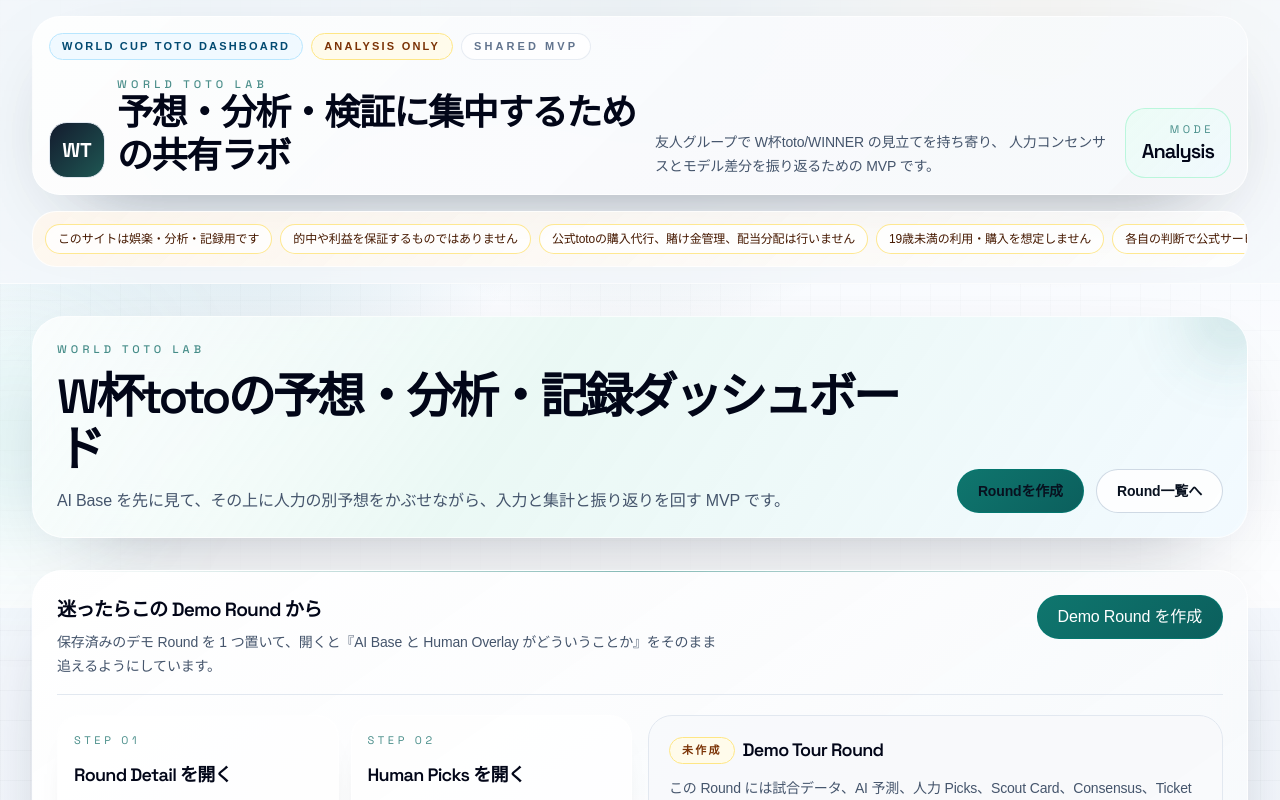
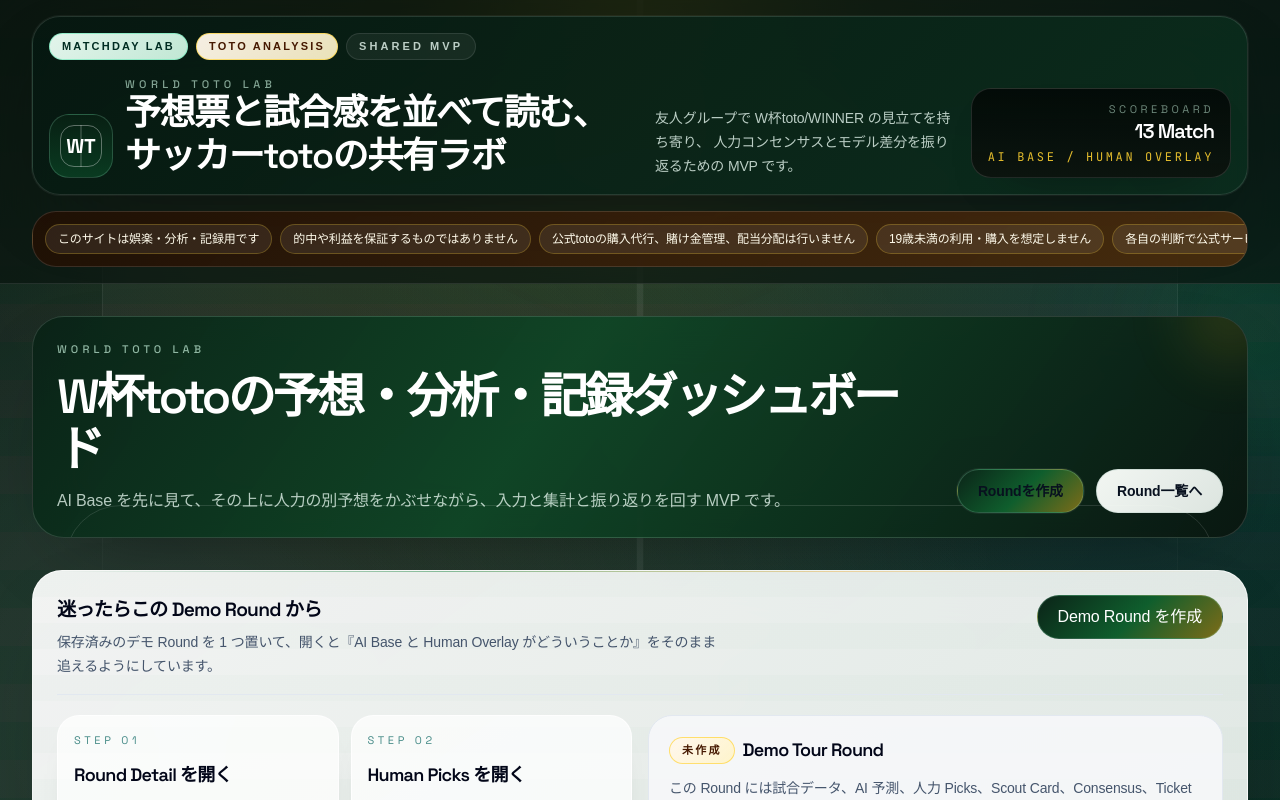
Before and after one commit to QuietBriony/world-toto-lab, a Next.js app: page / in a window 1280 px wide. Shown: the top 800 px of the page. Built offline with nearby package versions, Linux system fonts and the light colour scheme; no server answers; the database is empty.

Commit message:
Bring the UI closer to a football toto look

```diff
--- a/src/app/globals.css
+++ b/src/app/globals.css
@@ -1,19 +1,19 @@
 @import "tailwindcss";
 
 :root {
-  --background: #edf2f7;
-  --background-muted: #e6edf5;
-  --surface: rgba(255, 255, 255, 0.9);
+  --background: #081810;
+  --background-muted: #10251b;
+  --surface: rgba(251, 255, 252, 0.9);
   --surface-strong: rgba(255, 255, 255, 0.98);
   --foreground: #08111f;
-  --muted-foreground: #5f6f83;
-  --line: rgba(98, 115, 138, 0.18);
-  --accent: #0f766e;
-  --accent-strong: #115e59;
-  --positive: #16a34a;
-  --warning: #c87a10;
+  --muted-foreground: #5d6f66;
+  --line: rgba(173, 214, 192, 0.18);
+  --accent: #16803f;
+  --accent-strong: #0f5e2d;
+  --positive: #15803d;
+  --warning: #d97706;
   --danger: #e11d48;
-  --draw: #4f46e5;
+  --draw: #2563eb;
 }
 
 @theme inline {
@@ -40,7 +40,9 @@
 }
 
 html {
-  background: linear-gradient(180deg, #f8fafc 0%, #edf2f7 44%, #e4ebf2 100%);
+  background:
+    radial-gradient(circle at top, rgba(250, 204, 21, 0.08), transparent 18%),
+    linear-gradient(180deg, #07140d 0%, #0c281b 22%, #0d341f 48%, #0a2116 100%);
   scroll-behavior: smooth;
 }
 
@@ -86,15 +88,33 @@ textarea {
 }
 
 ::selection {
-  background: rgba(15, 118, 110, 0.22);
-  color: white;
+  background: rgba(245, 158, 11, 0.32);
+  color: #081810;
 }
 
 .metric-grid {
   background-image:
-    linear-gradient(rgba(15, 23, 42, 0.05) 1px, transparent 1px),
-    linear-gradient(90deg, rgba(15, 23, 42, 0.05) 1px, transparent 1px);
-  background-size: 22px 22px;
+    radial-gradient(circle at center, transparent 0, transparent 19%, rgba(255, 255, 255, 0.1) 19.6%, rgba(255, 255, 255, 0.1) 20.3%, transparent 20.8%),
+    linear-gradient(90deg, transparent 49.7%, rgba(255, 255, 255, 0.12) 49.8%, rgba(255, 255, 255, 0.12) 50.2%, transparent 50.3%),
+    linear-gradient(0deg, transparent 49.7%, rgba(255, 255, 255, 0.08) 49.8%, rgba(255, 255, 255, 0.08) 50.2%, transparent 50.3%);
+  background-size: 240px 240px, 80px 80px, 80px 80px;
+}
+
+.pitch-stripes {
+  background-image: repeating-linear-gradient(
+    180deg,
+    rgba(255, 255, 255, 0.04) 0,
+    rgba(255, 255, 255, 0.04) 32px,
+    rgba(0, 0, 0, 0.04) 32px,
+    rgba(0, 0, 0, 0.04) 64px
+  );
+}
+
+.scoreboard-glow {
+  box-shadow:
+    0 0 0 1px rgba(255, 255, 255, 0.06),
+    0 24px 64px -40px rgba(0, 0, 0, 0.72),
+    0 0 24px rgba(250, 204, 21, 0.08);
 }
 
 .no-scrollbar {
--- a/src/app/layout.tsx
+++ b/src/app/layout.tsx
@@ -41,49 +41,56 @@ export default function RootLayout({
       lang="ja"
       className={cx("h-full antialiased", displayFont.variable, monoFont.variable)}
     >
-      <body className="min-h-full">
+      <body className="min-h-full bg-[#081810]">
         <div className="relative isolate flex min-h-screen flex-col overflow-hidden">
-          <div className="pointer-events-none absolute inset-0 -z-20 bg-[linear-gradient(180deg,rgba(247,250,255,0.96),rgba(233,239,246,0.96))]" />
-          <div className="pointer-events-none absolute inset-0 -z-10 bg-[linear-gradient(rgba(15,23,42,0.04)_1px,transparent_1px),linear-gradient(90deg,rgba(15,23,42,0.04)_1px,transparent_1px)] bg-[size:30px_30px] [mask-image:linear-gradient(180deg,rgba(0,0,0,0.72),transparent_88%)]" />
-          <div className="pointer-events-none absolute inset-x-0 top-0 -z-10 h-[38rem] bg-[radial-gradient(circle_at_top,rgba(19,78,74,0.22),transparent_38%),radial-gradient(circle_at_18%_20%,rgba(14,116,144,0.18),transparent_28%),radial-gradient(circle_at_82%_0%,rgba(245,158,11,0.22),transparent_24%),linear-gradient(180deg,rgba(255,255,255,0),rgba(255,255,255,0.78))]" />
-          <div className="pointer-events-none absolute right-[-10rem] top-[-8rem] -z-10 h-[24rem] w-[24rem] rounded-full border border-white/50 bg-[radial-gradient(circle,rgba(255,255,255,0.55),rgba(255,255,255,0.02)_68%)] blur-2xl" />
-          <div className="pointer-events-none absolute left-[-8rem] top-[18rem] -z-10 h-[18rem] w-[18rem] rounded-full bg-[radial-gradient(circle,rgba(20,184,166,0.16),rgba(20,184,166,0.02)_72%)] blur-3xl" />
-          <header className="sticky top-0 z-50 border-b border-white/60 bg-[rgba(245,248,252,0.82)] backdrop-blur-2xl">
+          <div className="pointer-events-none absolute inset-0 -z-30 bg-[linear-gradient(180deg,#07130d_0%,#0a2116_18%,#0d321f_45%,#0b261a_100%)]" />
+          <div className="pointer-events-none absolute inset-0 -z-20 bg-[repeating-linear-gradient(180deg,rgba(255,255,255,0.02)_0px,rgba(255,255,255,0.02)_38px,rgba(3,53,34,0.18)_38px,rgba(3,53,34,0.18)_76px)]" />
+          <div className="pointer-events-none absolute inset-0 -z-20 bg-[radial-gradient(circle_at_top,rgba(250,204,21,0.12),transparent_18%),radial-gradient(circle_at_15%_18%,rgba(255,255,255,0.12),transparent_24%),radial-gradient(circle_at_85%_10%,rgba(56,189,248,0.12),transparent_20%)]" />
+          <div className="pointer-events-none absolute inset-0 -z-10 bg-[radial-gradient(circle_at_center,transparent_0%,transparent_16%,rgba(255,255,255,0.08)_16.4%,rgba(255,255,255,0.08)_16.9%,transparent_17.2%),linear-gradient(90deg,transparent_49.7%,rgba(255,255,255,0.12)_49.8%,rgba(255,255,255,0.12)_50.2%,transparent_50.3%)] opacity-55" />
+          <div className="pointer-events-none absolute inset-x-[8%] top-[8rem] -z-10 h-[40rem] rounded-[52px] border border-white/10 bg-[linear-gradient(180deg,rgba(255,255,255,0.06),rgba(255,255,255,0.01))] [mask-image:linear-gradient(180deg,rgba(0,0,0,0.9),transparent_92%)]" />
+          <div className="pointer-events-none absolute left-1/2 top-[-10rem] -z-10 h-[26rem] w-[26rem] -translate-x-1/2 rounded-full bg-[radial-gradient(circle,rgba(250,204,21,0.18),rgba(250,204,21,0.03)_55%,transparent_70%)] blur-3xl" />
+          <div className="pointer-events-none absolute right-[-8rem] top-[12rem] -z-10 h-[18rem] w-[18rem] rounded-full bg-[radial-gradient(circle,rgba(34,197,94,0.2),rgba(34,197,94,0.02)_68%)] blur-3xl" />
+          <header className="sticky top-0 z-50 border-b border-white/10 bg-[rgba(7,19,13,0.62)] backdrop-blur-2xl">
             <div className="mx-auto flex w-full max-w-7xl flex-col gap-4 px-4 py-4 sm:px-6 lg:px-8">
-              <div className="flex flex-col gap-4 rounded-[28px] border border-white/70 bg-[linear-gradient(135deg,rgba(255,255,255,0.86),rgba(245,247,250,0.88))] px-4 py-4 shadow-[0_30px_90px_-48px_rgba(15,23,42,0.55)] lg:flex-row lg:items-end lg:justify-between">
+              <div className="flex flex-col gap-4 rounded-[28px] border border-white/12 bg-[linear-gradient(135deg,rgba(6,24,16,0.88),rgba(12,48,31,0.86))] px-4 py-4 shadow-[0_30px_90px_-48px_rgba(0,0,0,0.7)] ring-1 ring-white/5 lg:flex-row lg:items-end lg:justify-between">
                 <div className="space-y-4">
                   <div className="flex flex-wrap items-center gap-2">
-                    <Badge tone="sky">World Cup Toto Dashboard</Badge>
-                    <Badge tone="amber">Analysis Only</Badge>
-                    <span className="inline-flex items-center gap-2 rounded-full border border-slate-200/80 bg-white/70 px-3 py-1 text-[11px] font-semibold uppercase tracking-[0.28em] text-slate-500">
+                    <Badge tone="teal">Matchday Lab</Badge>
+                    <Badge tone="amber">Toto Analysis</Badge>
+                    <span className="inline-flex items-center gap-2 rounded-full border border-white/10 bg-white/6 px-3 py-1 text-[11px] font-semibold uppercase tracking-[0.28em] text-emerald-50/78">
                       Shared MVP
                     </span>
                   </div>
                   <div className="grid gap-3 lg:grid-cols-[auto_1fr] lg:items-end">
-                    <div className="flex h-14 w-14 items-center justify-center rounded-[18px] border border-slate-200 bg-[linear-gradient(135deg,rgba(15,23,42,0.98),rgba(19,78,74,0.95))] font-display text-xl font-bold text-white shadow-[0_24px_70px_-38px_rgba(15,23,42,0.9)]">
-                      WT
+                    <div className="relative flex h-16 w-16 items-center justify-center overflow-hidden rounded-[20px] border border-emerald-200/20 bg-[linear-gradient(180deg,rgba(8,32,20,0.95),rgba(10,60,34,0.96))] font-display text-xl font-bold text-white shadow-[0_24px_70px_-38px_rgba(0,0,0,0.9)] before:absolute before:inset-[10px] before:rounded-[14px] before:border before:border-white/35 before:content-[''] after:absolute after:left-1/2 after:top-[10px] after:h-[calc(100%-20px)] after:w-px after:-translate-x-1/2 after:bg-white/30 after:content-['']">
+                      <span className="relative z-10">WT</span>
                     </div>
                     <div>
-                      <p className="font-display text-[11px] font-medium uppercase tracking-[0.4em] text-teal-800/70">
-                      World Toto Lab
+                      <p className="font-display text-[11px] font-medium uppercase tracking-[0.4em] text-emerald-100/62">
+                        World Toto Lab
                       </p>
-                      <h1 className="max-w-3xl text-2xl font-semibold tracking-[-0.04em] text-slate-950 sm:text-3xl lg:text-[2.25rem]">
-                        予想・分析・検証に集中するための共有ラボ
+                      <h1 className="max-w-3xl text-2xl font-semibold tracking-[-0.04em] text-white sm:text-3xl lg:text-[2.25rem]">
+                        予想票と試合感を並べて読む、
+                        <br className="hidden sm:block" />
+                        サッカーtotoの共有ラボ
                       </h1>
                     </div>
                   </div>
                 </div>
                 <div className="grid gap-3 lg:max-w-xl lg:grid-cols-[1fr_auto] lg:items-end">
-                  <p className="text-sm leading-6 text-slate-600">
+                  <p className="text-sm leading-6 text-emerald-50/78">
                     友人グループで W杯toto/WINNER の見立てを持ち寄り、
                     人力コンセンサスとモデル差分を振り返るための MVP です。
                   </p>
-                  <div className="rounded-[20px] border border-emerald-200/70 bg-[linear-gradient(135deg,rgba(236,253,245,0.92),rgba(240,249,255,0.88))] px-4 py-3 text-right shadow-[0_20px_50px_-36px_rgba(13,148,136,0.55)]">
-                    <div className="font-display text-[11px] uppercase tracking-[0.32em] text-teal-800/70">
-                      Mode
+                  <div className="rounded-[20px] border border-white/12 bg-[linear-gradient(180deg,rgba(2,8,6,0.88),rgba(12,19,14,0.94))] px-4 py-3 text-right shadow-[0_20px_50px_-36px_rgba(0,0,0,0.8)]">
+                    <div className="font-display text-[11px] uppercase tracking-[0.32em] text-emerald-100/52">
+                      Scoreboard
                     </div>
-                    <div className="font-display text-xl font-semibold tracking-[-0.05em] text-slate-950">
-                      Analysis
+                    <div className="font-display text-xl font-semibold tracking-[-0.05em] text-white">
+                      13 Match
+                    </div>
+                    <div className="mt-1 font-mono text-xs uppercase tracking-[0.22em] text-amber-300/88">
+                      AI Base / Human Overlay
                     </div>
                   </div>
                 </div>
@@ -91,15 +98,15 @@ export default function RootLayout({
 
               <div
                 className={cx(
-                  "overflow-x-auto rounded-[24px] border border-white/80 bg-[linear-gradient(135deg,rgba(255,247,237,0.9),rgba(255,255,255,0.72))] px-3 py-3",
-                  "shadow-[0_24px_80px_-40px_rgba(15,23,42,0.35)]",
+                  "overflow-x-auto rounded-[24px] border border-white/12 bg-[linear-gradient(135deg,rgba(33,15,4,0.88),rgba(87,48,12,0.78))] px-3 py-3",
+                  "shadow-[0_24px_80px_-40px_rgba(0,0,0,0.55)]",
                 )}
               >
                 <div className="flex min-w-max gap-2">
                   {complianceNotes.map((note) => (
                     <span
                       key={note}
-                      className="inline-flex items-center rounded-full border border-amber-200/90 bg-white/78 px-3 py-1.5 text-xs font-medium text-amber-950 shadow-[0_10px_24px_-22px_rgba(180,83,9,0.8)]"
+                      className="inline-flex items-center rounded-full border border-amber-300/25 bg-white/8 px-3 py-1.5 text-xs font-medium text-amber-50 shadow-[0_10px_24px_-22px_rgba(120,53,15,0.95)]"
                     >
                       {note}
                     </span>
@@ -113,18 +120,18 @@ export default function RootLayout({
             <div className="flex flex-1 flex-col gap-6">{children}</div>
           </main>
 
-          <footer className="border-t border-white/60 bg-[#f7fbff]/88">
+          <footer className="border-t border-white/10 bg-[rgba(5,16,11,0.88)]">
             <div className="mx-auto flex w-full max-w-7xl flex-col gap-3 px-4 py-5 text-sm text-slate-600 sm:px-6 lg:px-8">
-              <div className="flex flex-col gap-4 rounded-[26px] border border-white/70 bg-[linear-gradient(135deg,rgba(255,255,255,0.82),rgba(243,246,249,0.84))] px-5 py-4 shadow-[0_24px_80px_-46px_rgba(15,23,42,0.45)] sm:flex-row sm:items-start sm:justify-between">
+              <div className="flex flex-col gap-4 rounded-[26px] border border-white/12 bg-[linear-gradient(135deg,rgba(6,24,16,0.84),rgba(15,40,29,0.86))] px-5 py-4 shadow-[0_24px_80px_-46px_rgba(0,0,0,0.6)] sm:flex-row sm:items-start sm:justify-between">
                 <div>
-                  <div className="font-display text-[11px] uppercase tracking-[0.38em] text-slate-500">
+                  <div className="font-display text-[11px] uppercase tracking-[0.38em] text-emerald-100/52">
                     Shared Usage Notice
                   </div>
-                  <p className="mt-2 max-w-2xl leading-6">
+                  <p className="mt-2 max-w-2xl leading-6 text-emerald-50/74">
                     このアプリは公式サービスの代替ではなく、分析・投票・記録・振り返りのための共有 UI です。
                   </p>
                 </div>
-                <p className="max-w-xl text-slate-500">
+                <p className="max-w-xl text-emerald-50/56">
                   購入や利用は各自の責任で行い、金銭の受け渡し・代理購入・配当分配・精算は扱いません。
                 </p>
               </div>
--- a/src/components/ui.tsx
+++ b/src/components/ui.tsx
@@ -39,16 +39,16 @@ export function cx(...inputs: ClassValue[]) {
 }
 
 export const buttonClassName =
-  "inline-flex h-11 items-center justify-center rounded-full border border-teal-700/80 bg-[linear-gradient(135deg,#0f766e,#0b5f5d)] px-5 text-sm font-semibold text-white shadow-[0_18px_38px_-24px_rgba(15,118,110,0.85)] hover:-translate-y-0.5 hover:shadow-[0_28px_56px_-26px_rgba(15,118,110,0.75)] focus-visible:outline-none focus-visible:ring-4 focus-visible:ring-teal-500/25 disabled:cursor-not-allowed disabled:opacity-50";
+  "inline-flex h-11 items-center justify-center rounded-full border border-emerald-200/22 bg-[linear-gradient(135deg,#0b2418,#0f5e2d_52%,#d97706_140%)] px-5 text-sm font-semibold text-white shadow-[0_22px_40px_-24px_rgba(0,0,0,0.7)] ring-1 ring-white/6 hover:-translate-y-0.5 hover:shadow-[0_30px_56px_-24px_rgba(0,0,0,0.76)] focus-visible:outline-none focus-visible:ring-4 focus-visible:ring-emerald-400/20 disabled:cursor-not-allowed disabled:opacity-50";
 
 export const secondaryButtonClassName =
-  "inline-flex h-11 items-center justify-center rounded-full border border-slate-300/90 bg-white/88 px-5 text-sm font-semibold text-slate-800 shadow-[0_18px_38px_-28px_rgba(15,23,42,0.55)] hover:-translate-y-0.5 hover:border-teal-300 hover:bg-white focus-visible:outline-none focus-visible:ring-4 focus-visible:ring-teal-500/15 disabled:cursor-not-allowed disabled:opacity-50";
+  "inline-flex h-11 items-center justify-center rounded-full border border-emerald-900/10 bg-[linear-gradient(135deg,rgba(252,255,252,0.96),rgba(239,247,241,0.92))] px-5 text-sm font-semibold text-slate-800 shadow-[0_18px_38px_-28px_rgba(0,0,0,0.35)] hover:-translate-y-0.5 hover:border-emerald-300/70 hover:bg-white focus-visible:outline-none focus-visible:ring-4 focus-visible:ring-emerald-500/15 disabled:cursor-not-allowed disabled:opacity-50";
 
 export const fieldClassName =
-  "h-11 w-full rounded-2xl border border-slate-300/90 bg-white/88 px-4 text-sm text-slate-900 shadow-[inset_0_1px_0_rgba(255,255,255,0.65)] outline-none placeholder:text-slate-400 focus:border-teal-400 focus:ring-4 focus:ring-teal-500/15";
+  "h-11 w-full rounded-2xl border border-emerald-950/10 bg-[linear-gradient(180deg,rgba(255,255,255,0.94),rgba(244,250,245,0.94))] px-4 text-sm text-slate-900 shadow-[inset_0_1px_0_rgba(255,255,255,0.75)] outline-none placeholder:text-slate-400 focus:border-emerald-500 focus:ring-4 focus:ring-emerald-500/12";
 
 export const textAreaClassName =
-  "min-h-32 w-full rounded-2xl border border-slate-300/90 bg-white/88 px-4 py-3 text-sm text-slate-900 shadow-[inset_0_1px_0_rgba(255,255,255,0.65)] outline-none placeholder:text-slate-400 focus:border-teal-400 focus:ring-4 focus:ring-teal-500/15";
+  "min-h-32 w-full rounded-2xl border border-emerald-950/10 bg-[linear-gradient(180deg,rgba(255,255,255,0.94),rgba(244,250,245,0.94))] px-4 py-3 text-sm text-slate-900 shadow-[inset_0_1px_0_rgba(255,255,255,0.75)] outline-none placeholder:text-slate-400 focus:border-emerald-500 focus:ring-4 focus:ring-emerald-500/12";
 
 type BadgeTone =
   | "amber"
@@ -66,19 +66,19 @@ type BadgeTone =
   | "warning";
 
 const badgeToneClassName: Record<BadgeTone, string> = {
-  amber: "border-amber-200 bg-amber-50 text-amber-900",
+  amber: "border-amber-300/65 bg-[linear-gradient(135deg,rgba(255,247,237,0.96),rgba(254,243,199,0.92))] text-amber-950",
   default: "border-slate-200 bg-white text-slate-700",
-  danger: "border-rose-200 bg-rose-50 text-rose-900",
-  draw: "border-violet-200 bg-violet-50 text-violet-900",
-  info: "border-sky-200 bg-sky-50 text-sky-900",
-  lime: "border-lime-200 bg-lime-50 text-lime-900",
+  danger: "border-rose-300/55 bg-[linear-gradient(135deg,rgba(255,241,242,0.96),rgba(255,228,230,0.92))] text-rose-900",
+  draw: "border-sky-300/55 bg-[linear-gradient(135deg,rgba(239,246,255,0.96),rgba(219,234,254,0.92))] text-sky-900",
+  info: "border-sky-300/55 bg-[linear-gradient(135deg,rgba(239,246,255,0.96),rgba(219,234,254,0.92))] text-sky-900",
+  lime: "border-lime-300/55 bg-[linear-gradient(135deg,rgba(247,254,231,0.96),rgba(236,252,203,0.92))] text-lime-900",
   muted: "border-slate-200 bg-slate-100 text-slate-600",
-  positive: "border-emerald-200 bg-emerald-50 text-emerald-900",
-  rose: "border-rose-200 bg-rose-50 text-rose-900",
-  sky: "border-sky-200 bg-sky-50 text-sky-900",
-  slate: "border-slate-200 bg-slate-100 text-slate-700",
-  teal: "border-teal-200 bg-teal-50 text-teal-900",
-  warning: "border-amber-200 bg-amber-50 text-amber-900",
+  positive: "border-emerald-300/55 bg-[linear-gradient(135deg,rgba(236,253,245,0.96),rgba(220,252,231,0.92))] text-emerald-900",
+  rose: "border-rose-300/55 bg-[linear-gradient(135deg,rgba(255,241,242,0.96),rgba(255,228,230,0.92))] text-rose-900",
+  sky: "border-sky-300/55 bg-[linear-gradient(135deg,rgba(239,246,255,0.96),rgba(219,234,254,0.92))] text-sky-900",
+  slate: "border-slate-200 bg-[linear-gradient(135deg,rgba(248,250,252,0.96),rgba(241,245,249,0.92))] text-slate-700",
+  teal: "border-emerald-300/55 bg-[linear-gradient(135deg,rgba(236,253,245,0.96),rgba(209,250,229,0.92))] text-emerald-950",
+  warning: "border-amber-300/65 bg-[linear-gradient(135deg,rgba(255,247,237,0.96),rgba(254,243,199,0.92))] text-amber-950",
 };
 
 type BadgeProps = HTMLAttributes<HTMLSpanElement> & {
@@ -129,13 +129,13 @@ export function SectionCard({
   return (
     <section
       className={cx(
-        "relative overflow-hidden rounded-[30px] border border-white/70 bg-[linear-gradient(145deg,rgba(255,255,255,0.94),rgba(246,248,251,0.9))] p-5 shadow-[0_28px_90px_-48px_rgba(15,23,42,0.46)] backdrop-blur-xl before:absolute before:inset-x-6 before:top-0 before:h-px before:bg-[linear-gradient(90deg,transparent,rgba(15,118,110,0.5),transparent)] sm:p-6",
+        "relative overflow-hidden rounded-[30px] border border-white/55 bg-[linear-gradient(145deg,rgba(255,255,255,0.94),rgba(244,250,246,0.9))] p-5 shadow-[0_28px_90px_-48px_rgba(0,0,0,0.42)] backdrop-blur-xl before:pointer-events-none before:absolute before:inset-x-6 before:top-0 before:h-px before:bg-[linear-gradient(90deg,transparent,rgba(22,128,61,0.48),rgba(245,158,11,0.35),transparent)] after:pointer-events-none after:absolute after:inset-0 after:bg-[repeating-linear-gradient(180deg,rgba(22,128,61,0.018)_0px,rgba(22,128,61,0.018)_26px,transparent_26px,transparent_52px)] after:opacity-85 after:content-[''] sm:p-6",
         className,
       )}
       {...props}
     >
       {(title || description || resolvedAction) && (
-        <div className="mb-5 flex flex-col gap-3 border-b border-slate-200 pb-4 sm:flex-row sm:items-start sm:justify-between">
+        <div className="relative z-10 mb-5 flex flex-col gap-3 border-b border-slate-200 pb-4 sm:flex-row sm:items-start sm:justify-between">
           <div className="space-y-1.5">
             {typeof title === "string" ? (
               <h2 className="font-display text-lg font-semibold tracking-[-0.04em] text-slate-950 sm:text-[1.2rem]">
@@ -156,7 +156,7 @@ export function SectionCard({
         </div>
       )}
 
-      <div className={cx("space-y-4", contentClassName)}>{children}</div>
+      <div className={cx("relative z-10 space-y-4", contentClassName)}>{children}</div>
     </section>
   );
 }
@@ -194,6 +194,7 @@ export function StatCard({
       className={cx(
         "relative overflow-hidden rounded-[26px] border p-4 shadow-[0_20px_54px_-34px_rgba(15,23,42,0.34)] backdrop-blur-xl before:absolute before:right-[-2rem] before:top-[-2rem] before:h-24 before:w-24 before:rounded-full before:bg-white/45 before:blur-2xl sm:p-5",
         statToneClassName[tone],
+        "after:absolute after:inset-x-0 after:top-0 after:h-1.5 after:bg-[linear-gradient(90deg,rgba(22,128,61,0.9),rgba(245,158,11,0.7),rgba(2,132,199,0.8))] after:content-['']",
         className,
       )}
       {...props}
@@ -235,33 +236,33 @@ export function PageHeader({
   return (
     <header
       className={cx(
-        "relative overflow-hidden flex flex-col gap-4 rounded-[32px] border border-white/70 bg-[linear-gradient(125deg,rgba(255,255,255,0.76),rgba(233,248,244,0.92)_40%,rgba(240,249,255,0.84))] p-5 shadow-[0_30px_90px_-50px_rgba(15,23,42,0.45)] backdrop-blur-xl before:absolute before:right-[-4rem] before:top-[-5rem] before:h-40 before:w-40 before:rounded-full before:bg-[radial-gradient(circle,rgba(15,118,110,0.18),transparent_65%)] before:blur-xl sm:p-6 lg:flex-row lg:items-end lg:justify-between",
+        "relative overflow-hidden flex flex-col gap-4 rounded-[32px] border border-white/14 bg-[linear-gradient(125deg,rgba(9,34,22,0.92),rgba(13,70,37,0.88)_42%,rgba(10,22,16,0.94))] p-5 shadow-[0_30px_90px_-50px_rgba(0,0,0,0.62)] backdrop-blur-xl before:pointer-events-none before:absolute before:right-[-4rem] before:top-[-5rem] before:h-40 before:w-40 before:rounded-full before:bg-[radial-gradient(circle,rgba(250,204,21,0.16),transparent_62%)] before:blur-xl after:pointer-events-none after:absolute after:inset-x-8 after:bottom-[-5rem] after:h-28 after:rounded-full after:border after:border-white/12 after:content-[''] sm:p-6 lg:flex-row lg:items-end lg:justify-between",
         className,
       )}
       {...props}
     >
-      <div className="space-y-3">
+      <div className="relative z-10 space-y-3">
         {eyebrow ? (
-          <div className="font-display text-[11px] font-medium uppercase tracking-[0.38em] text-teal-800/72">
+          <div className="font-display text-[11px] font-medium uppercase tracking-[0.38em] text-emerald-100/68">
             {eyebrow}
           </div>
         ) : null}
         {typeof title === "string" ? (
-          <h1 className="font-display text-3xl font-semibold tracking-[-0.07em] text-slate-950 sm:text-4xl lg:text-[3rem]">
+          <h1 className="font-display text-3xl font-semibold tracking-[-0.07em] text-white sm:text-4xl lg:text-[3rem]">
             {title}
           </h1>
         ) : (
           title
         )}
         {typeof description === "string" ? (
-          <p className="max-w-3xl text-sm leading-6 text-slate-600 sm:text-base">
+          <p className="max-w-3xl text-sm leading-6 text-emerald-50/76 sm:text-base">
             {description}
           </p>
         ) : (
           description
         )}
       </div>
-      {actions ? <div className="shrink-0">{actions}</div> : null}
+      {actions ? <div className="relative z-10 shrink-0">{actions}</div> : null}
     </header>
   );
 }
```
